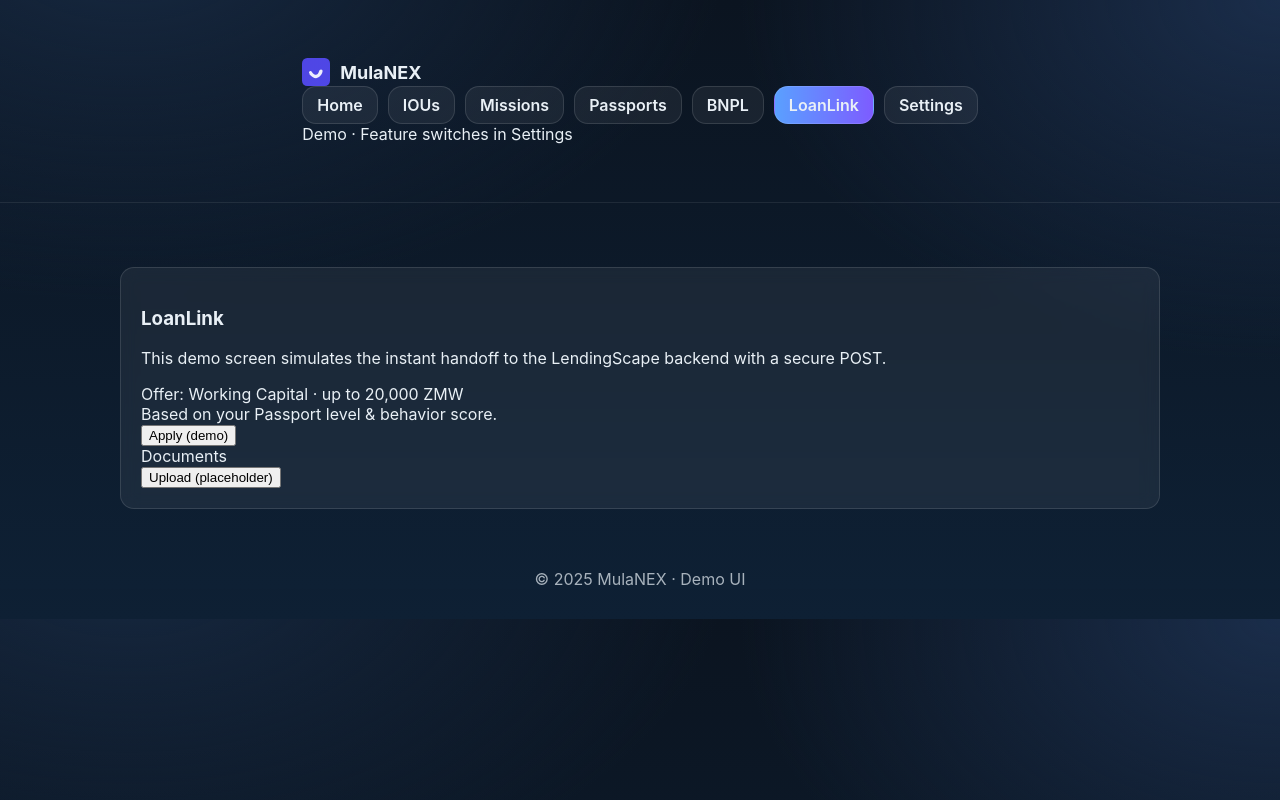
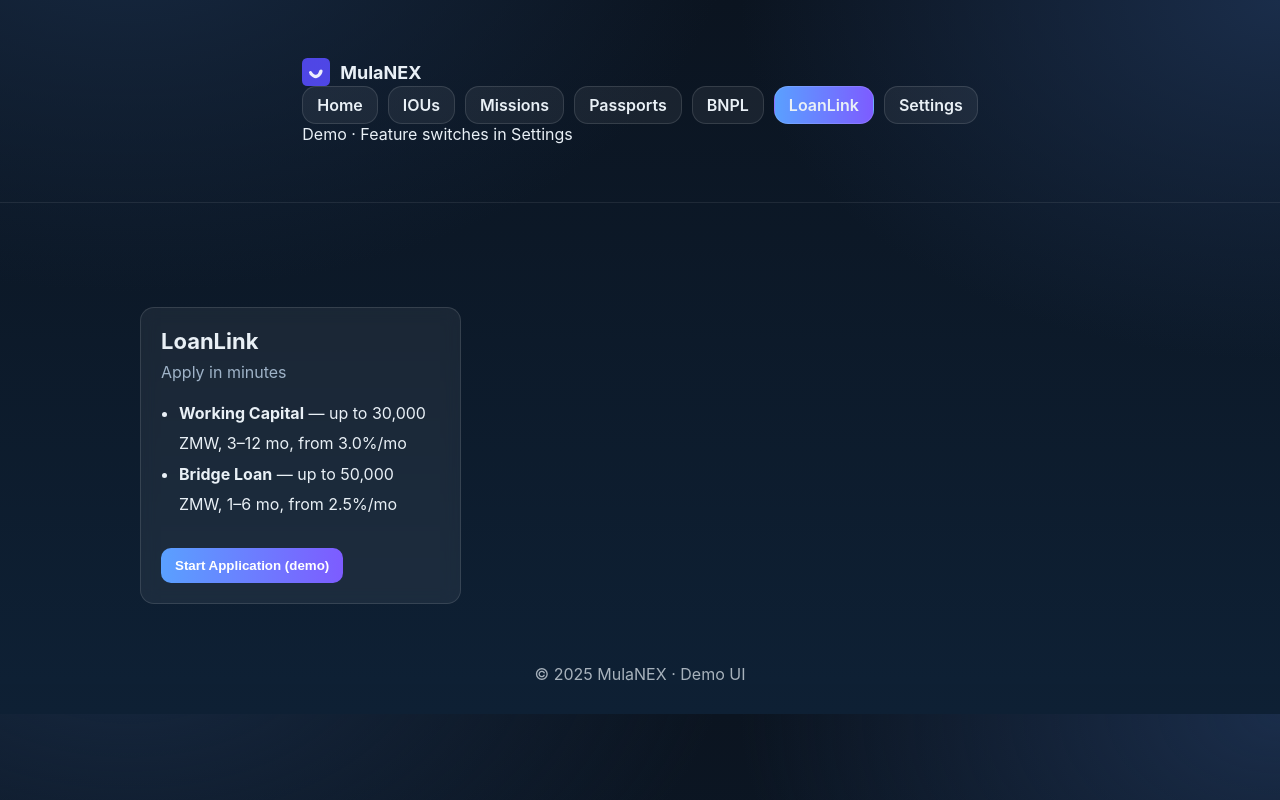
Before and after one commit to Mzondiwe/mulanex-demo, a Next.js app: page /loanlink in a window 1280 px wide. Built offline with nearby package versions, Linux system fonts and the light colour scheme.

Commit message:
Update loanlink.js

```diff
--- a/pages/loanlink.js
+++ b/pages/loanlink.js
@@ -1 +1,17 @@
-export default function LoanLink(){return (<section className='card'><h3>LoanLink</h3><p className='sub'>This demo screen simulates the instant handoff to the LendingScape backend with a secure POST.</p><div className='row'><div><div className='title'>Offer: Working Capital · up to 20,000 ZMW</div><div className='sub'>Based on your Passport level & behavior score.</div></div><button className='btn'>Apply (demo)</button></div><div className='row'><div className='title'>Documents</div><button className='btn ghost'>Upload (placeholder)</button></div></section>) }
+import Card from '../components/Card';
+import { loanProducts } from '../lib/data';
+
+export default function LoanLink(){
+  return (
+    <main className="container grid cols-3">
+      <Card title="LoanLink" subtitle="Apply in minutes">
+        <ul className="list">
+          {loanProducts.map(p => (
+            <li key={p.id}><b>{p.name}</b> — up to {p.max}, {p.tenor}, {p.rate}</li>
+          ))}
+        </ul>
+        <button className="button" style={{marginTop:12}}>Start Application (demo)</button>
+      </Card>
+    </main>
+  );
+}
```
